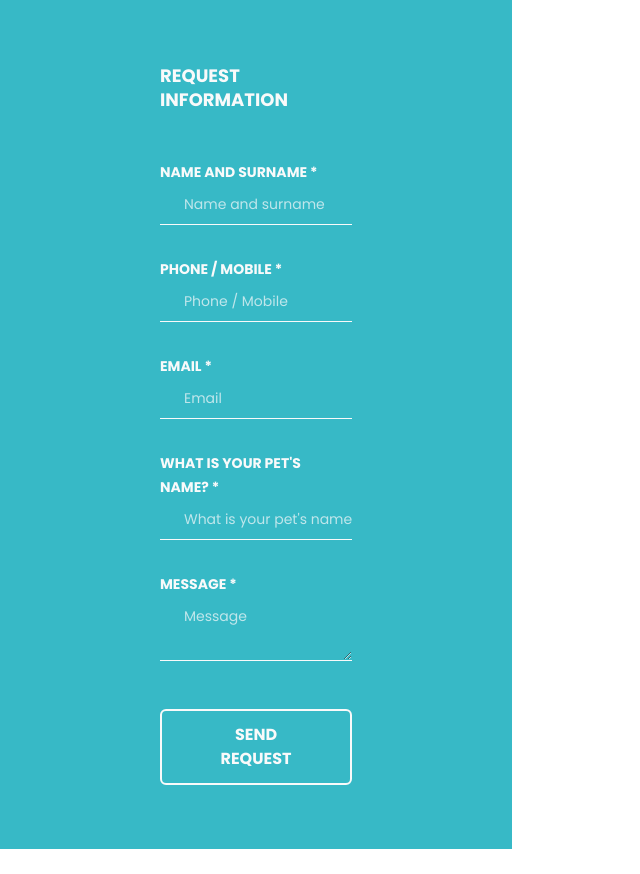
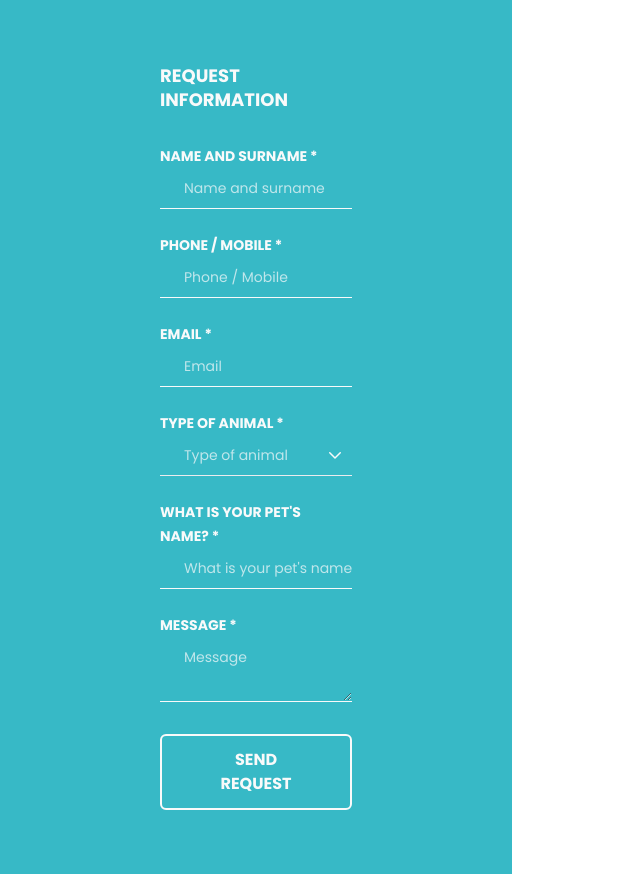
Before and after one commit to val2cak/pet-cloning, a Next.js app: page /contact-us/components/Form/Form in a window 1280 px wide. Shown: the whole page, without its empty margins (0-640 px from the left). Before the commit the page ends 849 px from the top, so only its background shows below. Built offline with nearby package versions, Linux system fonts and the light colour scheme.

Commit message:
adding dropdown

```diff
--- /dev/null
+++ b/components/DropdownElement/DropdownElement.tsx
@@ -0,0 +1,40 @@
+import { FC } from 'react';
+import { Lookup } from '../../types/typeDefinitions';
+import DropdownMenu from '../DropdownMenu/DropdownMenu';
+import { FieldError } from 'react-hook-form';
+
+interface Props {
+  label: string;
+  placeholder: string;
+  handleSelect: (item: Lookup) => void;
+  data: Lookup[];
+  selectedId: number;
+  errors?: FieldError;
+}
+
+const DropdownElement: FC<Props> = ({
+  label,
+  placeholder,
+  handleSelect,
+  data,
+  selectedId,
+  errors,
+}) => {
+  return (
+    <div className='flex flex-col w-full'>
+      <label className={`text-sm font-bold uppercase ${errors && 'text-red'}`}>
+        {label} *
+      </label>
+
+      <DropdownMenu
+        selectedItem={data?.find((item) => item.id === selectedId)}
+        onSelect={handleSelect}
+        items={data}
+        placeholder={placeholder}
+        errors={errors}
+      />
+    </div>
+  );
+};
+
+export default DropdownElement;
--- /dev/null
+++ b/components/DropdownMenu/DropdownMenu.tsx
@@ -0,0 +1,95 @@
+import { FC, useEffect, useRef, useState } from 'react';
+import { HiOutlineChevronDown as DropdownIcon } from 'react-icons/hi';
+import { FieldError } from 'react-hook-form';
+
+import { Lookup } from '../../types/typeDefinitions';
+
+interface Props {
+  onSelect: (item: Lookup | any) => void;
+  items: Lookup[];
+  placeholder?: string;
+  selectedItem?: Lookup | undefined;
+  errors?: FieldError;
+}
+
+const DropdownMenu: FC<Props> = ({
+  items,
+  onSelect,
+  selectedItem,
+  placeholder,
+  errors,
+}) => {
+  const [open, setOpen] = useState(false);
+  const ref = useRef<HTMLDivElement>(null);
+
+  const handleSelect = (item: Lookup) => {
+    onSelect(item);
+    setOpen(false);
+  };
+
+  useEffect(() => {
+    const handleClickOutside = (event: MouseEvent) => {
+      if (ref.current && !ref.current.contains(event.target as Node)) {
+        setOpen(false);
+      }
+    };
+
+    document.addEventListener('click', handleClickOutside);
+
+    return () => {
+      document.removeEventListener('click', handleClickOutside);
+    };
+  }, [ref]);
+
+  return (
+    <div
+      ref={ref}
+      className={`w-full p-2 relative border-b ${errors && 'border-red'}`}
+    >
+      <div
+        onClick={() => setOpen(!open)}
+        className={
+          'flex items-center justify-between hover:cursor-pointer text-light'
+        }
+      >
+        <p
+          className={`${
+            selectedItem ? 'opacity-100' : 'opacity-70'
+          } text-sm pl-4`}
+        >
+          {selectedItem ? selectedItem.name : placeholder}
+        </p>
+
+        <DropdownIcon
+          className={`${open && 'rotate-180'} text-md ${
+            errors ? 'text-red' : 'text-light'
+          }`}
+        />
+      </div>
+
+      <div
+        className={`${
+          open ? 'block' : 'hidden'
+        } absolute bg-light rounded-md text-dark text-sm z-10 hover:cursor-pointer mt-2 left-0 w-full`}
+      >
+        {items?.map((item) => (
+          <div
+            key={item.id}
+            onClick={() => handleSelect(item)}
+            className={`${
+              selectedItem === item
+                ? 'text-light bg-dark opacity-80'
+                : 'hover:text-secondary'
+            } py-2 px-6 first:rounded-t-md last:rounded-b-md`}
+          >
+            {item.name}
+          </div>
+        ))}
+      </div>
+
+      <div></div>
+    </div>
+  );
+};
+
+export default DropdownMenu;
--- a/components/Input/Input.tsx
+++ b/components/Input/Input.tsx
@@ -1,5 +1,5 @@
 import { FC } from 'react';
-import { UseFormRegister } from 'react-hook-form';
+import { FieldError, UseFormRegister } from 'react-hook-form';
 
 interface Props {
   label: string;
@@ -7,14 +7,26 @@ interface Props {
   register: UseFormRegister<any>;
   name: string;
   required: boolean;
+  errors?: FieldError;
 }
 
-const Input: FC<Props> = ({ label, placeholder, register, name, required }) => {
+const Input: FC<Props> = ({
+  label,
+  placeholder,
+  register,
+  name,
+  required,
+  errors,
+}) => {
   return (
     <div className='flex flex-col items-start justify-center gap-2 text-light flex-1 w-full'>
-      <div className='text-sm font-bold uppercase'>{label} *</div>
+      <div className={`text-sm font-bold uppercase ${errors && 'text-red'}`}>
+        {label} *
+      </div>
       <input
-        className='w-full border-b border-light focus:outline-none pl-6 pb-2 bg-transparent text-sm font-normal placeholder:text-light placeholder:opacity-70 placeholder:text-sm placeholder:font-normal'
+        className={`w-full border-b focus:outline-none pl-6 pb-2 bg-transparent text-sm font-normal placeholder:text-light placeholder:opacity-70 placeholder:text-sm placeholder:font-normal ${
+          errors ? 'border-red' : 'border-light'
+        }`}
         placeholder={placeholder}
         {...register(name, { required: required })}
       />
--- a/components/TextArea/TextArea.tsx
+++ b/components/TextArea/TextArea.tsx
@@ -1,5 +1,5 @@
 import { FC } from 'react';
-import { UseFormRegister } from 'react-hook-form';
+import { FieldError, UseFormRegister } from 'react-hook-form';
 
 interface Props {
   label: string;
@@ -7,6 +7,7 @@ interface Props {
   register: UseFormRegister<any>;
   name: string;
   required: boolean;
+  errors?: FieldError;
 }
 
 const TextArea: FC<Props> = ({
@@ -15,12 +16,17 @@ const TextArea: FC<Props> = ({
   register,
   name,
   required,
+  errors,
 }) => {
   return (
     <div className='flex flex-col items-start justify-center gap-2 text-light flex-1 w-full'>
-      <div className='text-sm font-bold uppercase'>{label} *</div>
+      <div className={`text-sm font-bold uppercase ${errors && 'text-red'}`}>
+        {label} *
+      </div>
       <textarea
-        className='w-full border-b border-light focus:outline-none box-border m-0 pl-6 pb-2 bg-transparent text-sm font-normal placeholder:text-light placeholder:opacity-70 placeholder:text-sm placeholder:font-normal'
+        className={`w-full border-b focus:outline-none box-border m-0 pl-6 pb-2 bg-transparent text-sm font-normal placeholder:text-light placeholder:opacity-70 placeholder:text-sm placeholder:font-normal ${
+          errors ? 'border-red' : 'border-light'
+        }`}
         placeholder={placeholder}
         {...register(name, { required: required })}
       />
--- /dev/null
+++ b/constants/AnimalTypes.ts
@@ -0,0 +1,10 @@
+import { translate } from '../locales/translate';
+import { Lookup } from '../types/typeDefinitions';
+
+const { dog, cat, horse } = translate.common;
+
+export const animalTypes: Lookup[] = [
+  { id: 1, name: dog },
+  { id: 2, name: cat },
+  { id: 3, name: horse },
+];
--- a/locales/en.ts
+++ b/locales/en.ts
@@ -1,6 +1,10 @@
 export default {
   common: {
     learnMore: 'Learn more',
+    dog: 'Dog',
+    cat: 'Cat',
+    horse: 'Horse',
+    requiredField: 'This field is required',
   },
   navigation: {
     home: 'Home',
@@ -386,6 +390,7 @@ journey.`,
     email: 'Email',
     message: 'Message',
     petName: `What is your pet's name?`,
+    animalType: 'Type of animal',
     buttonText: 'Send request',
   },
   footer: {
--- a/locales/hr.ts
+++ b/locales/hr.ts
@@ -1,6 +1,10 @@
 export default {
   common: {
     learnMore: 'Saznajte više',
+    dog: 'Pas',
+    cat: 'Mačka',
+    horse: 'Konj',
+    requiredField: 'Ovo polje je obavezno',
   },
   navigation: {
     home: 'Naslovna',
--- a/package.json
+++ b/package.json
@@ -17,6 +17,7 @@
     "react": "^18.2.0",
     "react-dom": "^18.2.0",
     "react-hook-form": "^7.48.2",
+    "react-icons": "^4.12.0",
     "react-markdown": "^9.0.1",
     "slugify": "^1.6.6"
   },
--- a/pages/contact-us/components/Form/Form.tsx
+++ b/pages/contact-us/components/Form/Form.tsx
@@ -1,16 +1,20 @@
-import { useForm } from 'react-hook-form';
+import { Controller, useForm } from 'react-hook-form';
 
 import Button from '../../../../components/Button/Button';
 import Input from '../../../../components/Input/Input';
 import TextArea from '../../../../components/TextArea/TextArea';
 import { translate } from '../../../../locales/translate';
 import { sendEmail } from '../../../../utils/send-email';
+import { animalTypes } from '../../../../constants/AnimalTypes';
+import { Lookup } from '../../../../types/typeDefinitions';
+import DropdownElement from '../../../../components/DropdownElement/DropdownElement';
 
 export type FormData = {
   nameAndSurname: string;
   phoneMobile: string;
   email: string;
   petName: string;
+  animalType: number;
   message: string;
 };
 
@@ -22,10 +26,22 @@ const Form = () => {
     email,
     message,
     petName,
+    animalType,
     buttonText,
   } = translate.contactUs;
 
-  const { register, handleSubmit, reset } = useForm<FormData>();
+  const { requiredField } = translate.common;
+
+  const {
+    control,
+    register,
+    handleSubmit,
+    reset,
+    getValues,
+    formState: { errors, isDirty },
+  } = useForm<FormData>({
+    mode: 'onChange',
+  });
 
   async function onSubmit(data: FormData) {
     try {
@@ -39,16 +55,17 @@ const Form = () => {
   return (
     <form
       onSubmit={handleSubmit(onSubmit)}
-      className='py-16 px-40 h-full bg-primary w-2/5 opacity-80 text-light flex flex-col justify-center items-center gap-12'
+      className='py-16 px-40 h-full bg-primary w-2/5 opacity-80 text-light flex flex-col justify-center items-center gap-8'
     >
       <div className='text-md font-bold uppercase'>{title}</div>
-      <div className='flex flex-col w-full justify-center items-center gap-8'>
+      <div className='flex flex-col w-full justify-center items-center gap-6'>
         <Input
           label={nameAndSurname}
           placeholder={nameAndSurname}
           register={register}
           name={'nameAndSurname'}
           required={true}
+          errors={errors?.nameAndSurname}
         />
         <Input
           label={phoneMobile}
@@ -56,6 +73,7 @@ const Form = () => {
           register={register}
           name={'phoneMobile'}
           required={true}
+          errors={errors?.phoneMobile}
         />
         <Input
           label={email}
@@ -63,6 +81,26 @@ const Form = () => {
           register={register}
           name={'email'}
           required={true}
+          errors={errors?.email}
+        />
+        <Controller
+          name='animalType'
+          control={control}
+          rules={{
+            required: requiredField,
+          }}
+          render={({ field }) => (
+            <DropdownElement
+              label={animalType}
+              placeholder={animalType}
+              handleSelect={(item: Lookup) => {
+                field.onChange(item.id);
+              }}
+              data={animalTypes}
+              selectedId={getValues('animalType')}
+              errors={errors?.animalType}
+            />
+          )}
         />
         <Input
           label={petName}
@@ -70,6 +108,7 @@ const Form = () => {
           register={register}
           name={'petName'}
           required={true}
+          errors={errors?.petName}
         />
         <TextArea
           label={message}
@@ -77,6 +116,7 @@ const Form = () => {
           register={register}
           name={'message'}
           required={true}
+          errors={errors?.message}
         />
       </div>
       <Button text={buttonText} type='submit' />
--- a/tailwind.config.js
+++ b/tailwind.config.js
@@ -39,6 +39,7 @@ module.exports = {
         light: '#F8F9FA',
         dark: '#2D4047',
         darker: '#212529',
+        red: '#F21B3F',
       },
       backgroundImage: () => ({
         homeCover: "url('../assets/images/home-cover.png')",
--- /dev/null
+++ b/types/typeDefinitions.ts
@@ -0,0 +1,4 @@
+export interface Lookup {
+  id: number;
+  name: string;
+}
```
Also changed, not shown: 1 other file (tests, documents, lock files or other folders).
